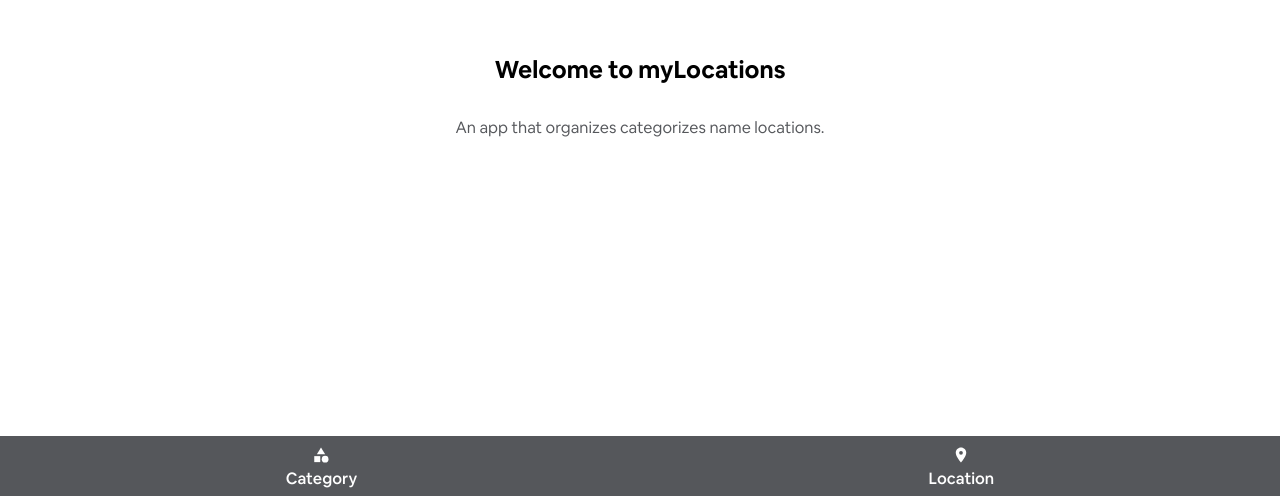
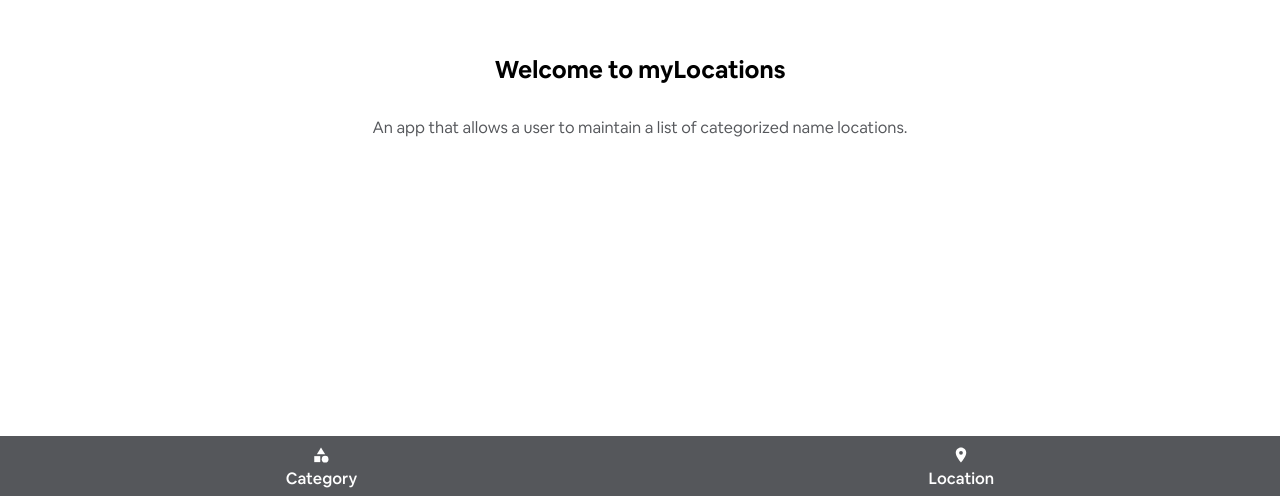
Before and after one commit to kwameaj67/locationary, a React (Create React App) app: page / in a window 1280 px wide. Shown: the part 304-800 px from the top of the page. Built offline with nearby package versions, Linux system fonts and the light colour scheme.

Commit message:
modified welcome

```diff
--- a/src/pages/Welcome/Welcome.js
+++ b/src/pages/Welcome/Welcome.js
@@ -8,7 +8,7 @@ const WelcomePage = () => {
     return (
         <div className="welcome_container">
             <h1>Welcome to myLocations</h1>
-            <p>An app that organizes categorizes name locations.</p>
+            <p>An app that allows a user to maintain a list of categorized name locations.</p>
         </div>
     )
 }
```
